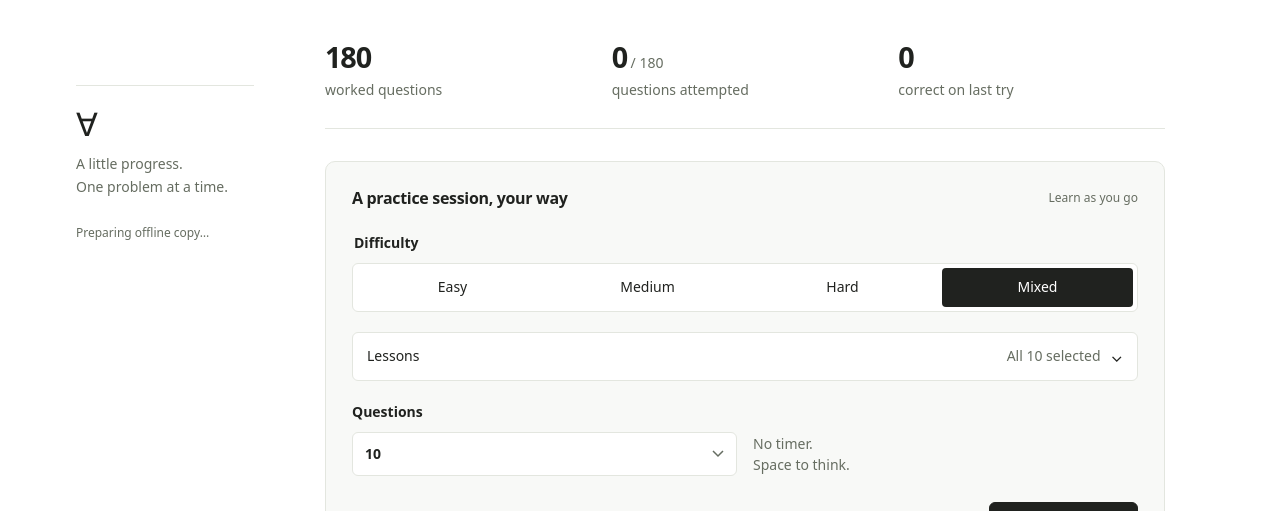
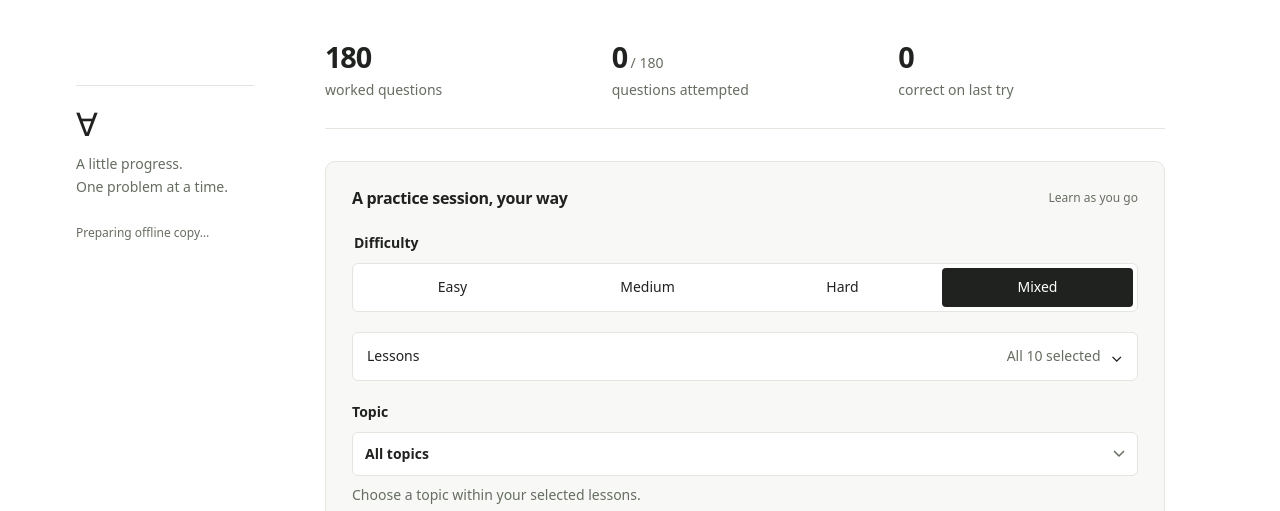
Before and after one commit to GioAcupan/fcm-finals-reviewer, a website with bundled scripts: page index.html in a window 1280 px wide. Shown: the part 404-915 px from the top of the page. Built offline with nearby package versions, Linux system fonts and the light colour scheme.

Commit message:
Add topic filters to practice sessions

```diff
--- a/app.js
+++ b/app.js
@@ -1,4 +1,4 @@
-import { QUESTIONS, LESSONS } from './questions.js';
+import { QUESTIONS, LESSONS, TOPICS } from './questions.js';
 import { CHEATS } from './cheats.js';
 import { selectQuestions, makeSession, scoreSession, recordAttempt } from './engine.js';
 
@@ -60,6 +60,7 @@ function setupForm(mode) {
   return `<form id="setup-form" data-mode="${mode}" class="setup"><div class="section-head"><h2>${mode === 'exam' ? 'Set up your exam' : 'A practice session, your way'}</h2><span class="small muted">${mode === 'exam' ? 'Answers after submission' : 'Learn as you go'}</span></div>
     <fieldset><legend>Difficulty</legend><div class="segmented">${['easy', 'medium', 'hard', 'mix'].map(d => `<label><input type="radio" name="difficulty" value="${d}" ${d === 'mix' ? 'checked' : ''}><span>${d === 'mix' ? 'Mixed' : cap(d)}</span></label>`).join('')}</div></fieldset>
     <details class="lesson-picker"><summary><span>Lessons</span><span id="selected-label" class="muted small">All 10 selected</span></summary><div class="lesson-picks"><div class="picker-tools"><button type="button" class="text-button" data-action="select-all">Select all</button><button type="button" class="text-button" data-action="select-none">Clear</button></div>${LESSONS.map(l => `<label class="check-row"><input type="checkbox" name="lesson" value="${l.id}" checked><span><span class="mono muted">${String(l.id).padStart(2, '0')}</span> ${l.title}</span></label>`).join('')}</div></details>
+    ${mode === 'practice' ? '<div class="topic-control"><label for="topic-filter">Topic</label><select id="topic-filter" name="topic" aria-describedby="topic-help"><option value="all">All topics</option></select></div><p id="topic-help" class="topic-help">Choose a topic within your selected lessons.</p>' : ''}
     <div class="form-row"><label>Questions<select name="count">${[10, 20, 30, 50, 180].map(n => `<option value="${n}" ${n === (mode === 'exam' ? 30 : 10) ? 'selected' : ''}>${n === 180 ? 'All available' : n}</option>`).join('')}</select></label>${mode === 'exam' ? `<label>Time limit<select name="minutes">${[15,30,45,60,90].map(n => `<option value="${n}" ${n === 45 ? 'selected' : ''}>${n} minutes</option>`).join('')}</select></label>` : `<div class="form-note">No timer.<br>Space to think.</div>`}</div>
     <div class="setup-bottom"><span id="pool-label" class="small muted" aria-live="polite">${QUESTIONS.length} questions available</span><button class="button" type="submit">${mode === 'exam' ? 'Begin mock exam' : 'Start practicing'}</button></div><p id="form-error" class="error-text" role="alert" hidden></p></form>`;
 }
@@ -143,12 +144,22 @@ function render() {
 function updatePool() {
   const f=$('#setup-form'); if(!f) return;
   const lessons=[...f.querySelectorAll('[name=lesson]:checked')].map(x=>Number(x.value));
+  const topicSelect=f.querySelector('[name=topic]');
+  if(topicSelect) {
+    const previous=topicSelect.value;
+    const available=TOPICS.filter(t=>lessons.includes(t.lesson));
+    topicSelect.innerHTML='<option value="all">All topics</option>'+LESSONS.filter(l=>lessons.includes(l.id)).map(l=>`<optgroup label="Lesson ${l.id} · ${esc(l.title)}">${available.filter(t=>t.lesson===l.id).map(t=>`<option value="${t.id}">${esc(t.title)} (${t.questionIds.length})</option>`).join('')}</optgroup>`).join('');
+    topicSelect.value=available.some(t=>t.id===previous)?previous:'all';
+    topicSelect.disabled=!lessons.length;
+  }
+  const topic=topicSelect?.value||'all';
   const difficulty=new FormData(f).get('difficulty');
-  const count=QUESTIONS.filter(q=>lessons.includes(q.lesson)&&(difficulty==='mix'||q.difficulty===difficulty)).length;
+  const count=QUESTIONS.filter(q=>lessons.includes(q.lesson)&&(topic==='all'||q.topic===topic)&&(difficulty==='mix'||q.difficulty===difficulty)).length;
   const wanted=Number(new FormData(f).get('count'));
   $('#selected-label').textContent=lessons.length===10?'All 10 selected':`${lessons.length} selected`;
   $('#pool-label').textContent=`${count} available · ${Math.min(count,wanted)} in this session`;
   f.querySelector('[type=submit]').disabled=!count;
+  if(topicSelect) $('#topic-help').textContent=!lessons.length?'Select at least one lesson to choose a topic.':!count?'No questions match this topic and difficulty. Choose another topic or difficulty.':'Choose a topic within your selected lessons.';
 }
 let pendingStart;
 function start(options) {
@@ -179,7 +190,8 @@ document.addEventListener('submit',e=>{
   if(e.target.id!=='setup-form')return;e.preventDefault();
   const f=e.target,data=new FormData(f),lessons=data.getAll('lesson').map(Number);
   if(!lessons.length){$('#form-error').hidden=false;$('#form-error').textContent='Select at least one lesson.';return;}
-  start({mode:f.dataset.mode,difficulty:data.get('difficulty'),count:Number(data.get('count')),minutes:Number(data.get('minutes')||45),lessons});
+  const topic=data.get('topic');
+  start({mode:f.dataset.mode,difficulty:data.get('difficulty'),count:Number(data.get('count')),minutes:Number(data.get('minutes')||45),lessons,topics:topic&&topic!=='all'?[topic]:undefined});
 });
 document.addEventListener('change',e=>{
   if(e.target.closest('#setup-form'))updatePool();
--- a/engine.js
+++ b/engine.js
@@ -10,8 +10,9 @@ export function shuffle(items, random = Math.random) {
 }
 
 // Round-robin buckets keep lessons represented before taking extra questions.
-export function selectQuestions(bank, { lessons, difficulty = 'mix', count = 20, ids } = {}, random = Math.random) {
+export function selectQuestions(bank, { lessons, topics, difficulty = 'mix', count = 20, ids } = {}, random = Math.random) {
   const pool = bank.filter(q => (!lessons || lessons.includes(q.lesson)) &&
+    (!topics || topics.includes(q.topic)) &&
     (difficulty === 'mix' || q.difficulty === difficulty) && (!ids || ids.includes(q.id)));
   const buckets = new Map();
   for (const q of shuffle(pool, random)) {
--- a/questions.js
+++ b/questions.js
@@ -12,6 +12,42 @@ export const LESSONS = [
   [12, 'Types of functions', 'Injective, surjective & bijective', 'QhUTS_96T4A'],
   [13, 'Function composition', 'Order, evaluation & domain restrictions', 'VSYs4UScI6k']
 ].map(([id, title, description, video]) => ({ id, title, description, video }));
+
+// Explicit primary-topic assignments keep filtering independent of wording/source labels.
+export const TOPICS = [
+  [4, 'argument-basics', 'Validity & premises', [1,2]],
+  [4, 'truth-tables', 'Truth tables & conditional form', [3,4,5,6,11,12,15,16]],
+  [4, 'counterexamples', 'Counterexamples & truth assignments', [7,8,9,10,13,14,17,18]],
+  [5, 'standard-forms', 'Standard forms & fallacies', [1,2,3,4,5,6]],
+  [5, 'inference', 'Rules of inference', [7,9,10,22]],
+  [5, 'replacement', 'Equivalences & replacement rules', [8,11,12,13,14,15,16,21,24]],
+  [5, 'formal-proofs', 'Formal proof steps', [17,18,19,20,23]],
+  [6, 'quantifier-meaning', 'Quantifier meanings & equivalents', [3,4,7,10,12]],
+  [6, 'quantifier-negation', 'Negating quantified statements', [1,2,5,6,8,9,11]],
+  [7, 'proof-methods', 'Proof methods & contrapositives', [1,2,4,5,10,12,15]],
+  [7, 'parity-proofs', 'Odd & even integer proofs', [3,6,7,8,9,11,13,14]],
+  [8, 'induction-foundations', 'Base cases & induction structure', [1,2,3,6,16,17]],
+  [8, 'induction-sums', 'Induction for sum identities', [4,5,7,8,9,11,12,13]],
+  [8, 'induction-divisibility', 'Induction for divisibility', [10,14,15,18]],
+  [9, 'cartesian-products', 'Cartesian products', [1,2,23]],
+  [9, 'relation-rules', 'Relation rules & ordered pairs', [3,7,9,10,11,14,15,24]],
+  [9, 'relation-properties', 'Relation properties & equivalence', [4,5,6,8,12,13,16,17,18,19,20,21,22]],
+  [10, 'function-definition', 'Function definitions & images', [1,4,5,14]],
+  [10, 'finite-functions', 'Finite mappings: existence & uniqueness', [2,3,6,9,10,15]],
+  [10, 'formula-functions', 'Formula relations & branch restrictions', [7,8,11,12,13]],
+  [11, 'domain-codomain', 'Domain, codomain & range concepts', [1,4,15]],
+  [11, 'polynomial-range', 'Linear & quadratic ranges', [2,5,6,9,14]],
+  [11, 'rational-functions', 'Rational domains, ranges & preimages', [3,7,10,13]],
+  [11, 'radical-functions', 'Square-root domains & endpoints', [8,11,12]],
+  [12, 'function-classification', 'Injective, surjective & bijective', [1,2,3,4,5,6,7,8,9,11,13,18]],
+  [12, 'domain-restrictions', 'Domain restrictions for injectivity', [10,12,16]],
+  [12, 'onto-proofs', 'Codomain choices & surjectivity proofs', [14,15,17]],
+  [13, 'composition-evaluation', 'Composition order & evaluation', [1,2,3,4,5,7,8,9,10,11,12,13,14,15,16]],
+  [13, 'composition-domains', 'Composition domains & codomains', [6,17,18,19,20]],
+  [13, 'composition-injectivity', 'Composition & injectivity', [21]]
+].map(([lesson, id, title, numbers]) => ({
+  id, lesson, title, questionIds: numbers.map(n => `L${lesson}-${String(n).padStart(2, '0')}`)
+}));
 
 export const QUESTIONS = [];
 function add(lesson, difficulty, rows) {
@@ -271,3 +307,13 @@ add(13, 'hard', [
   ['Let f(x)=1/(x−1), g(x)=x+1. The expression for f∘g simplifies to 1/x. What is its domain?', 'ℝ ∖ {0}', 'ℝ ∖ {1}', 'ℝ', 'ℝ ∖ {−1}', 'f(g(x))=1/[(x+1)−1]=1/x. The inner output must not equal 1, so x≠0.', 'Composition Definition · rational extension'],
   ['Let f:A→B and g:B→C. If g∘f is injective, what must be true?', 'f is injective', 'g is injective on all of B', 'f is surjective onto B', 'g is surjective onto C', 'If f(a)=f(b), applying g makes the composite outputs equal, forcing a=b. The composite tests g only on ran f, not necessarily the rest of B.', 'Composition and Injectivity · extension']
 ]);
+
+const topicByQuestion = new Map();
+for (const topic of TOPICS) for (const id of topic.questionIds) {
+  if (topicByQuestion.has(id)) throw new Error(`Duplicate topic assignment for ${id}`);
+  topicByQuestion.set(id, topic.id);
+}
+for (const question of QUESTIONS) {
+  question.topic = topicByQuestion.get(question.id);
+  if (!question.topic) throw new Error(`Missing topic for ${question.id}`);
+}
```
Also changed, not shown: tests/browser/app.spec.js (+40 -0 lines), tests/reviewer.test.mjs (+26 -1 lines), README.md, styles.css.
